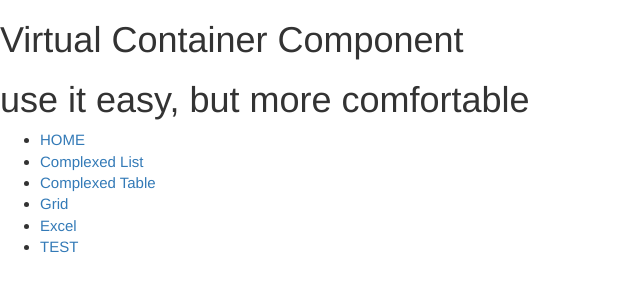
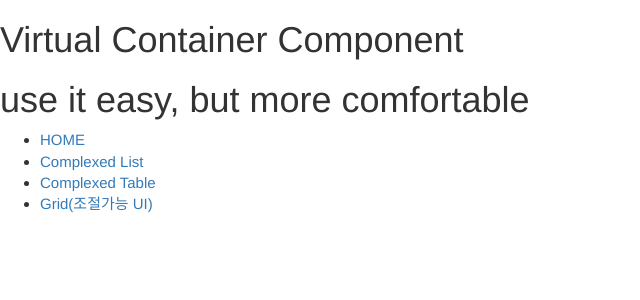
Before and after one commit to khtest784/react-virtualized-container, a React app in the folder source/: page / in a window 1280 px wide. Shown: the top 300 px of the page, without its empty margins (0-640 px from the left). Built offline with nearby package versions, Linux system fonts and the light colour scheme.

Commit message:
[feat] 초기 진입메뉴구성 변경

```diff
--- a/source/src/App.js
+++ b/source/src/App.js
@@ -14,7 +14,6 @@ import Counter from "./testcounter";
 import TableExample from "./example/table_example";
 import ListExample from "./example/list_example";
 import GridExample from "./example/grid_example";
-import ExcelExample from "./example/excel_example";
 import ReduxExample from "./example/redux_example";
 import "./style/defaultstyle.css";
 
@@ -44,20 +43,12 @@ class App extends Component {
                 <Link to={"/complexTable"}>Complexed Table</Link>
               </li>
               <li>
-                <Link to={"/Grid"}>Grid</Link>
-              </li>
-              <li>
-                <Link to={"/Excel"}>Excel</Link>
-              </li>
-              <li>
-                <Link to={"/Counter"}>TEST</Link>
+                <Link to={"/Grid"}>Grid(조절가능 UI)</Link>
               </li>
             </ul>
             <Route path="/complexLIst" component={ListExample} />
             <Route path="/complexTable" component={TableExample} />
             <Route path="/Grid" component={GridExample} />
-            <Route path="/Counter" component={ReduxExample} />
-            <Route path="/Excel" component={ExcelExample} />
           </div>
           <GlobalStyle />
         </BrowserRouter>
--- a/source/src/example/table_example.js
+++ b/source/src/example/table_example.js
@@ -180,7 +180,7 @@ class TableExample extends Component {
   }
 
   handlePageClick = obj => {
-    this.table01.setState({ page: obj.selected + 1 });
+    this.table02.setState({ page: obj.selected + 1 });
   };
 
   render() {
@@ -199,7 +199,6 @@ class TableExample extends Component {
           width="750px"
           pivot-column-index="3"
           height="400px"
-          page-length="10"
           ref={ref => {
             this.table01 = ref;
           }}
@@ -215,6 +214,7 @@ class TableExample extends Component {
           headColumnOption={headColumnOption}
           width="800px"
           height="300px"
+          page-length="10"
           ref={ref => {
             this.table02 = ref;
           }}
--- a/source/src/grid.js
+++ b/source/src/grid.js
@@ -85,8 +85,8 @@ const Grid = state => {
       columninfo={columninfo}
       rowinfo={rowinfo}
       event={eventinfo}
-      viewport-height={height}
-      viewport-width={width}
+      viewport-height={state.height}
+      viewport-width={state.width}
       data={dummydata}
       data-role="grid"
       data-inset="true"
```
